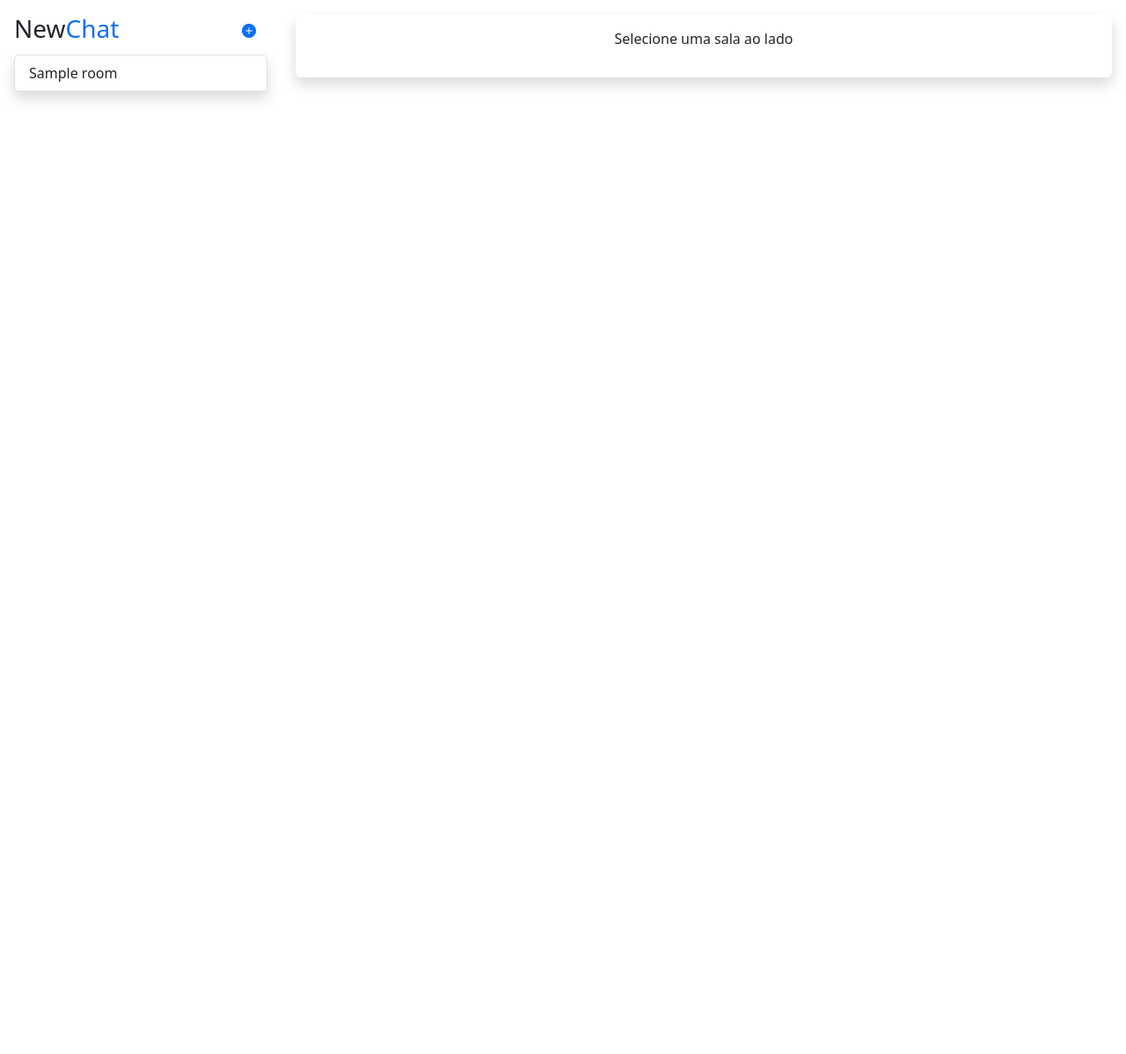
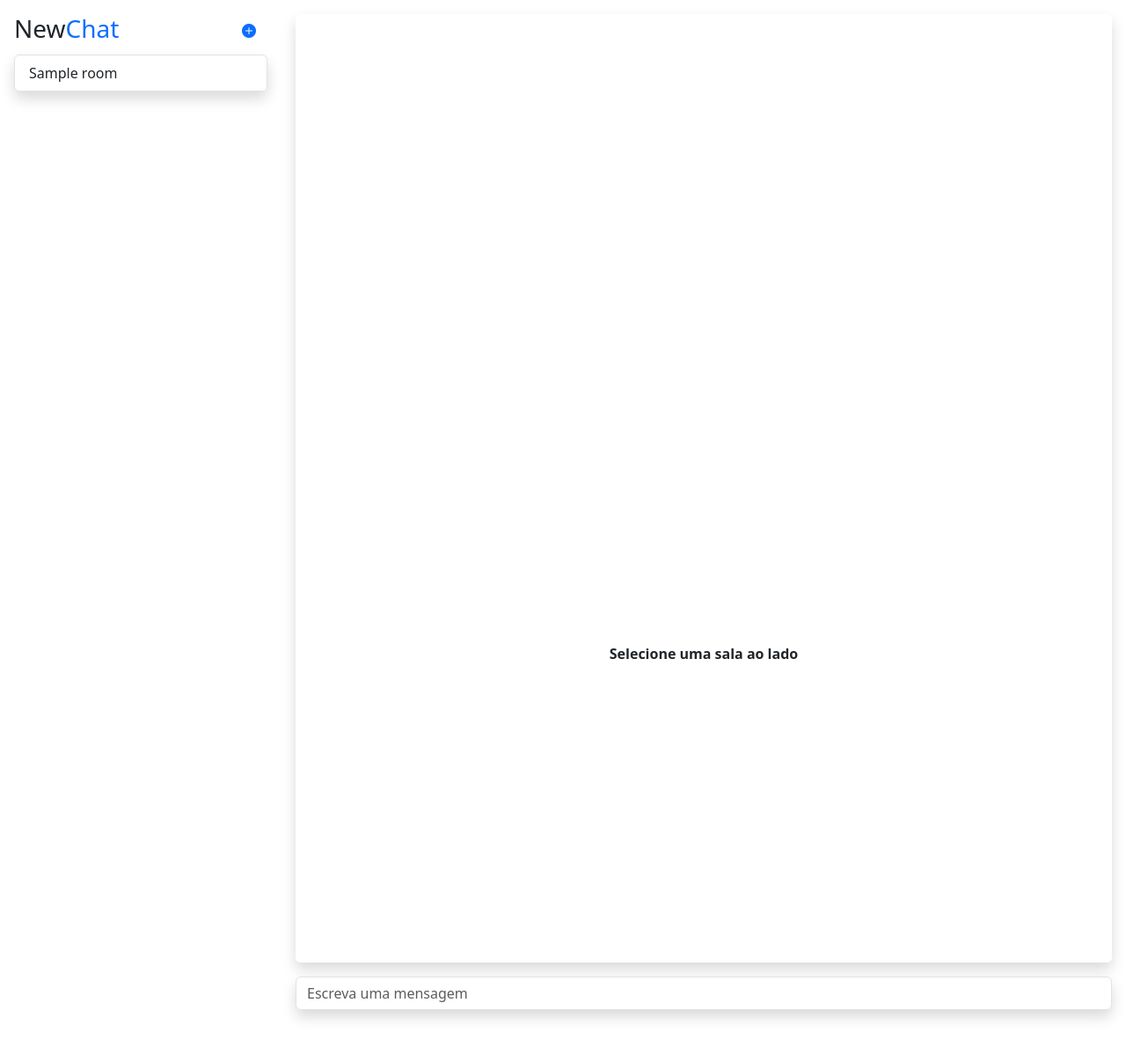
Before and after one commit to mariosilva81/chat-online-django, a Django app: page / in a window 1280 px wide. Shown: the top 1198 px of the page at 88% size. Run offline with Django 5.2, Linux system fonts and the light colour scheme; tables that the repository leaves empty hold one stand-in row (values such as "Sample post").

Commit message:
fix: adjusted some styles

```diff
--- a/templates/home.html
+++ b/templates/home.html
@@ -21,9 +21,19 @@
       </ul>
     </div>
   </div>
-  <div class="chat-messages h-100 w-75">
+  <div class="chat-messages vh-100 w-75">
     <div class="messages card m-3 p-3 h-75 shadow border-0 overflow-scroll">
       {% include "list-messages.html" %}
+    </div>
+      <div class="send-message card m-3 shadow border-0">
+        <form>
+          <input
+            type="text"
+            class="form-control border-1 fs-6"
+            placeholder="Escreva uma mensagem"
+          />
+        </form>
+      </div>
     </div>
   </div>
 </div>
--- a/templates/list-messages.html
+++ b/templates/list-messages.html
@@ -1,29 +1,24 @@
 <ul class="unique-message-container list-group list-group-flush">
   {% if not object %}
-      <p class="text-center">Selecione uma sala ao lado</p>
+    <div class="d-flex align-items-center justify-content-center vh-100">
+      <b><p class="text-center d-flex align-items-center justify-content-center vh-100">Selecione uma sala ao lado</p></b>
+    </div>
   {% else %}
     {% if object.messages.count > 0 %}
       {% for message in object.messages.all %}
         <li class="list-group-item border-bottom-0">
           <div class="d-flex justify-content-between">
             <div class="content">
-                <b>@{{message.user.username}}</b>{{message.text}}
+              <b>@{{message.user.username}} </b>{{message.text}}
             </div>
             <div class="time">{{message.created_at}}</div>
           </div>
         </li>
       {% endfor %}
-        <div class="send-message card m-3 shadow border-0">
-          <form>
-            <input
-              type="text"
-              class="form-control border-1 fs-5"
-              placeholder="Escreva uma mensagem"
-            />
-          </form>
+    {% else %}
+      <div class="d-flex align-items-center justify-content-center vh-100">
+        <b><p class="text-center">Nenhuma mensagem enviada</p></b>
       </div>
-      {% else %}
-          <p class="text-center">Nenhuma mensagem enviada</p>
     {% endif %}
   {% endif %}
 </ul>
```
Lines whose indentation alone changed are shown as unchanged.
